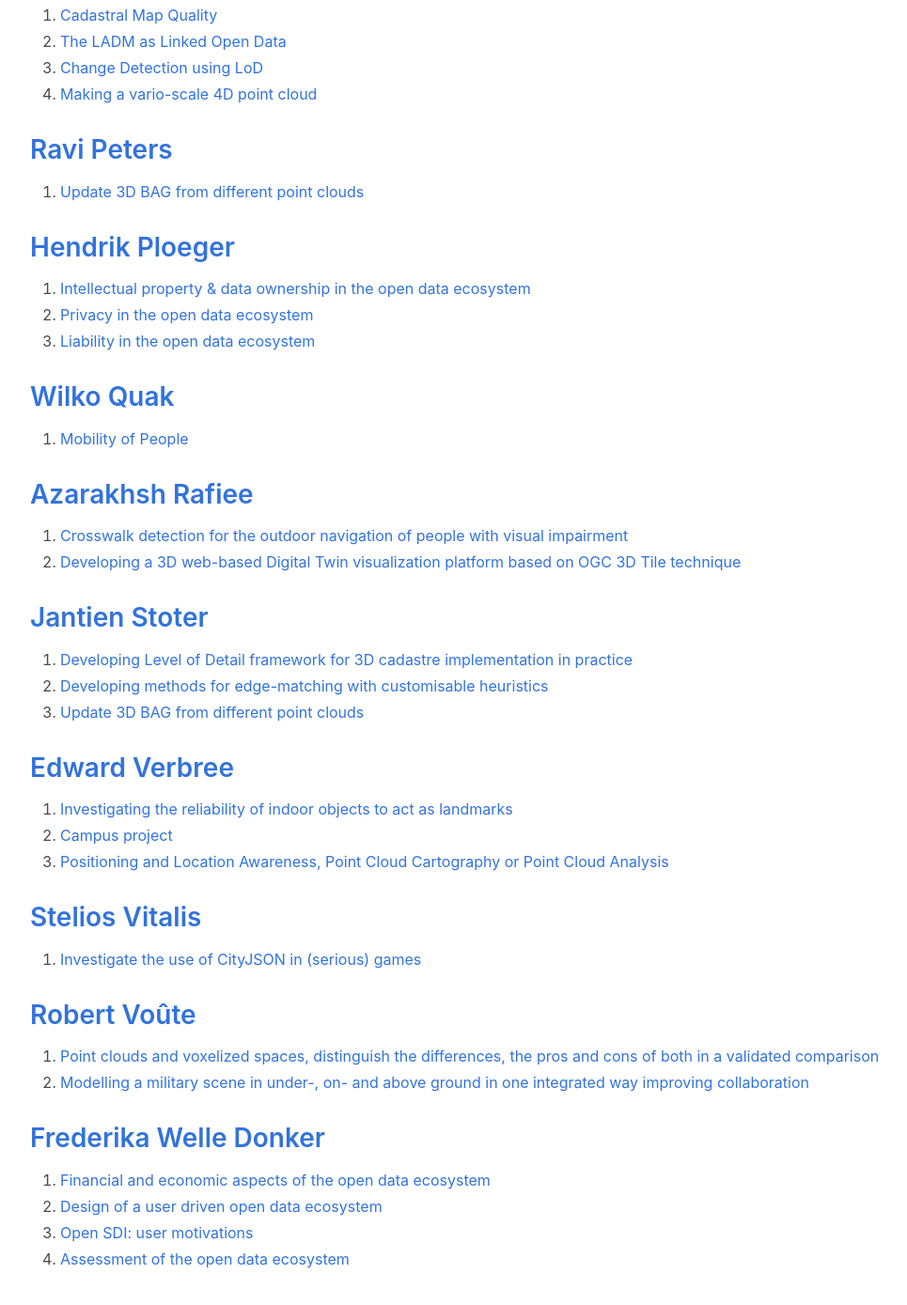
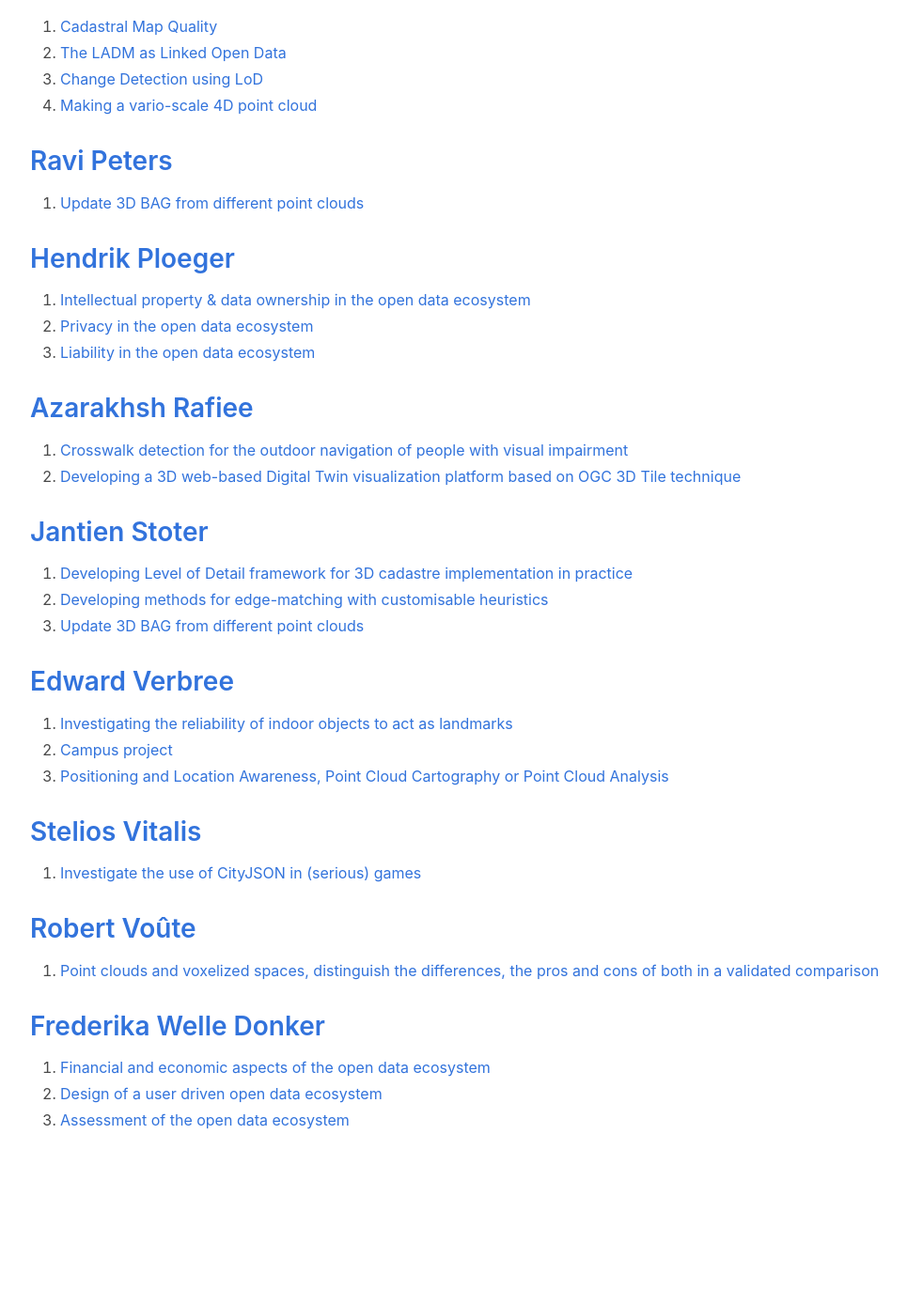
Before and after one commit to tudelft3d/geo2020, a Jekyll site: the page built from potentialtopics/index.md, in a window 1280 px wide and 1400 px high, scrolled down 3118 px. Shown: the top 1389 px of the window at 94% size, without its empty margins (32-997 px from the left). Built offline with Jekyll 4.4.1, drawn with Linux system fonts in a browser that asks for light colours; nearby versions of some CDN libraries; after the commit the page ends 4370 px from its top, so only the background shows below that; some of the changed text lies outside the part shown.

Commit message:
Remove topics already taken

```diff
--- a/potentialtopics/index.md
+++ b/potentialtopics/index.md
@@ -124,8 +125,8 @@ all topics gone for this year
 3. [Liability in the open data ecosystem](https://kcopendata.eu/education/thesis-topics/#liability)
 
 
-## [Wilko Quak](http://www.gdmc.nl/staff/)
-1. [Mobility of People](https://wiki.tudelft.nl/bin/view/Organisation/OTB/GISt/MScThesisTopics#Topic:_Mobility_of_People)
+<!-- ## [Wilko Quak](http://www.gdmc.nl/staff/)
+1. [Mobility of People](https://wiki.tudelft.nl/bin/view/Organisation/OTB/GISt/MScThesisTopics#Topic:_Mobility_of_People) -->
 
 
 ## [Azarakhsh Rafiee](http://www.gdmc.nl/staff/)
@@ -153,10 +154,10 @@ all topics gone for this year
 
 ## [Robert Voûte](http://www.gdmc.nl/staff/)
 1. [Point clouds and voxelized spaces, distinguish the differences, the pros and cons of both in a validated comparison](https://wiki.tudelft.nl/bin/view/Organisation/OTB/GISt/MScThesisTopics#Point_clouds_and_voxelized_spaces_44_distinguish_the_differences_44_the_pros_and_cons_of_both_in_a_validated_comparison)
-2. [Modelling a military scene in under-, on- and above ground in one integrated way improving collaboration](https://wiki.tudelft.nl/bin/view/Organisation/OTB/GISt/MScThesisTopics#Modelling_a_military_scene_in_under_45_44_on_45_and_above_ground_in_one_integrated_way_improving_collaboration_between_armed_forces_and_at_the_same_time_improving_using_shared_data)
+<!-- 2. [Modelling a military scene in under-, on- and above ground in one integrated way improving collaboration](https://wiki.tudelft.nl/bin/view/Organisation/OTB/GISt/MScThesisTopics#Modelling_a_military_scene_in_under_45_44_on_45_and_above_ground_in_one_integrated_way_improving_collaboration_between_armed_forces_and_at_the_same_time_improving_using_shared_data) -->
 
 ## [Frederika Welle Donker](https://www.tudelft.nl/en/staff/f.m.welledonker/)
 1. [Financial and economic aspects of the open data ecosystem](https://kcopendata.eu/education/thesis-topics/#financial)
-2. [Design of a user driven open data ecosystem](https://kcopendata.eu/education/thesis-topics/#userdriven)
-3. [Open SDI: user motivations](https://kcopendata.eu/education/thesis-topics/#the-open-data-user)
-4. [Assessment of the open data ecosystem](https://kcopendata.eu/education/thesis-topics/#ODECO)
+1. [Design of a user driven open data ecosystem](https://kcopendata.eu/education/thesis-topics/#userdriven)
+1. [Assessment of the open data ecosystem](https://kcopendata.eu/education/thesis-topics/#ODECO)
+<!-- 3. [Open SDI: user motivations](https://kcopendata.eu/education/thesis-topics/#the-open-data-user) -->
```
Also changed, not shown: other parts of potentialtopics/index.md (+3 -2 lines).
